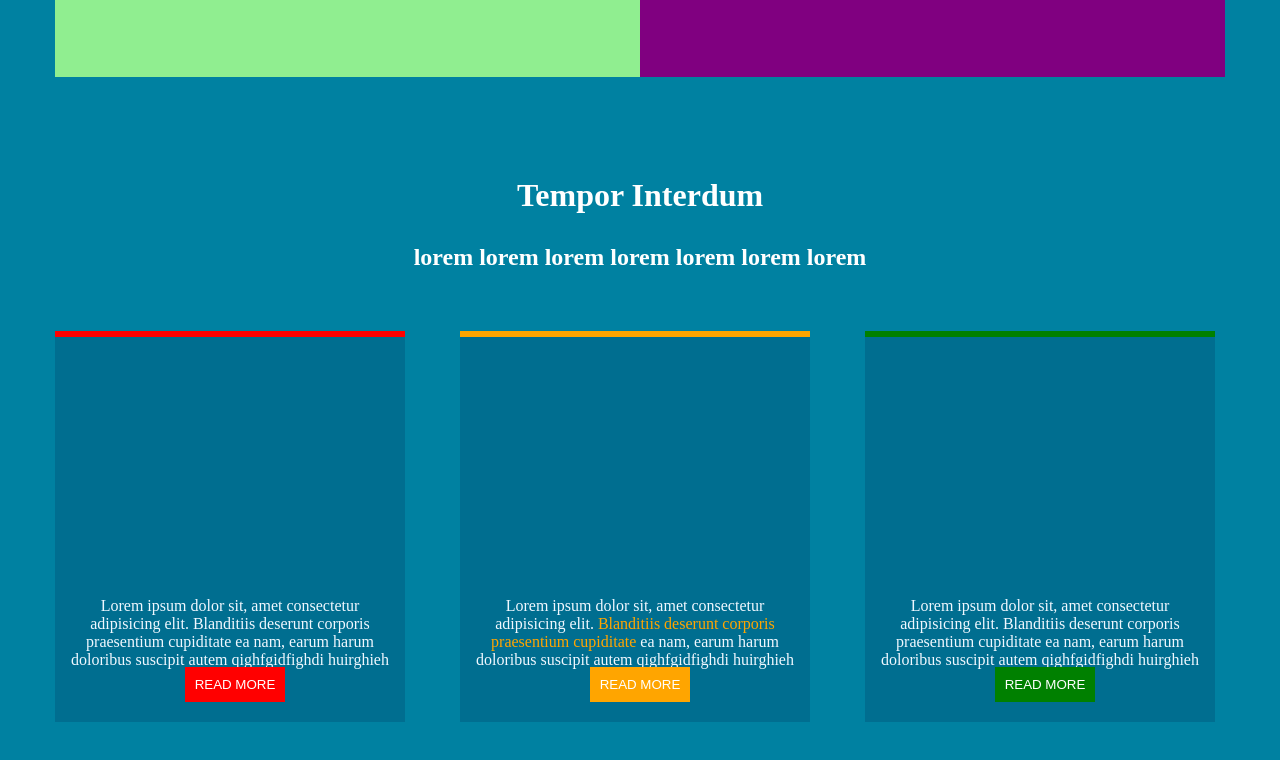
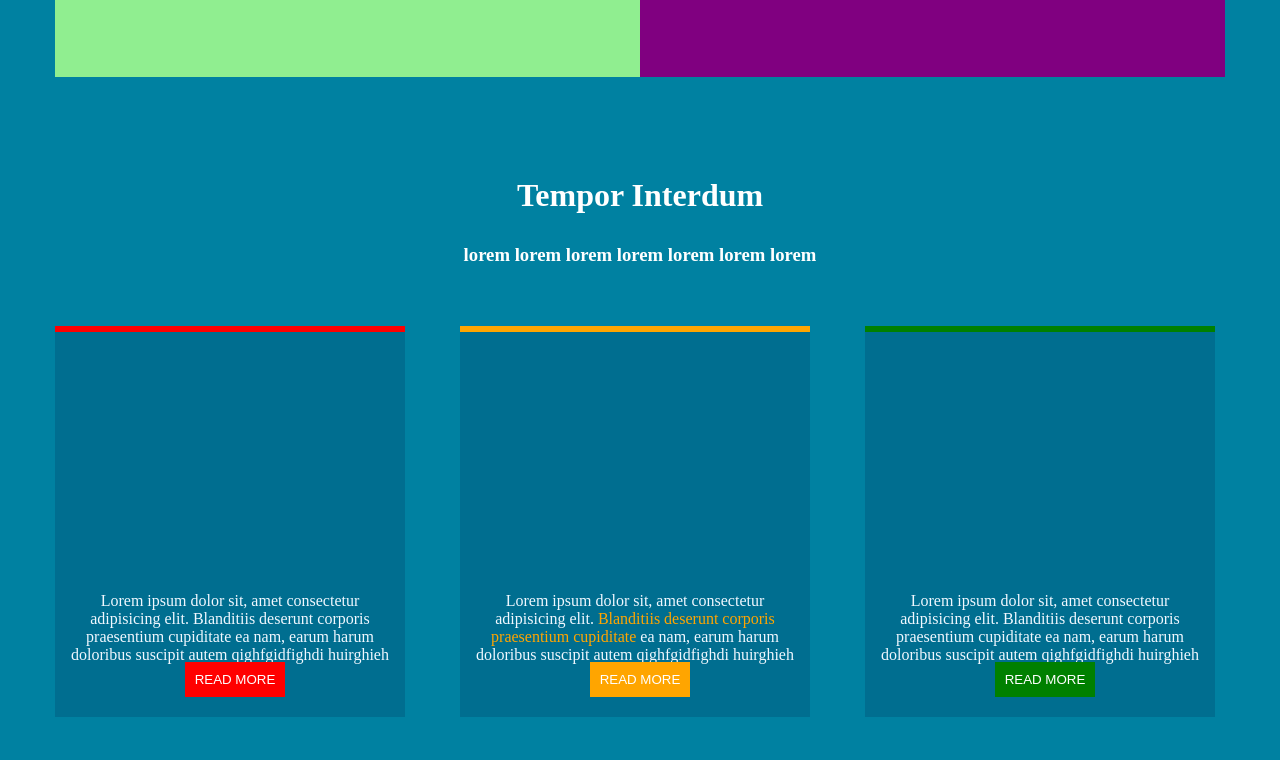
Before and after one commit to pesos-bezos/cssdd, a plain HTML site: page index.html in a window 1280 px wide. Shown: the part 1189-1949 px from the top of the page. Drawn offline with Linux system fonts and the light colour scheme.

Commit message:
Update index.html

```diff
--- a/index.html
+++ b/index.html
@@ -62,7 +62,7 @@
        <div class="y67">
         <div class="container"> <div class="classs">
         <div class="lf"><h1>Tempor Interdum</h1></div>
-        <div class="re"><h2 class="p3">lorem lorem lorem lorem lorem lorem lorem</h2></div>
+        <div class="re"><h3 class="p3">lorem lorem lorem lorem lorem lorem lorem</h3></div>
     </div>
     <div class="faces">
 
```
